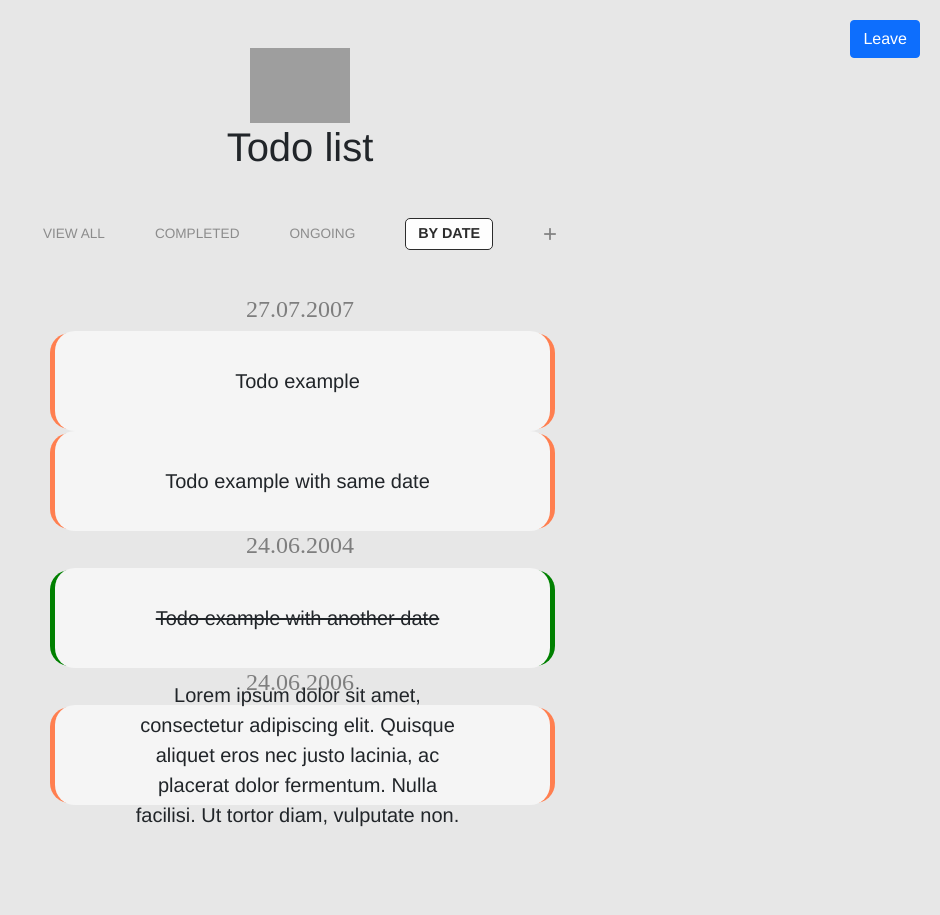
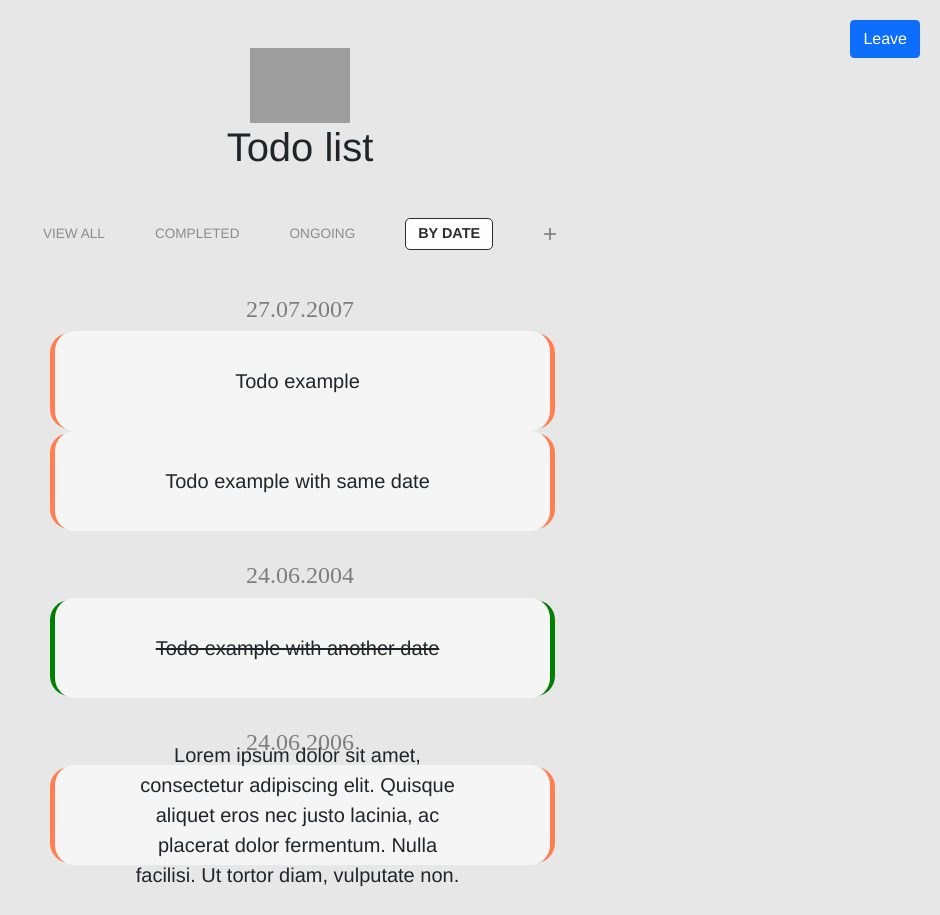
Before and after one commit to oceanofurtears/dstu-todo, a Vue app: page / in a window 1280 px wide. Both pictures are taken after a click on the element "BY DATE". Shown: the whole page, without its empty margins (340-1280 px from the left). Before the commit the page ends 830 px from the top, so only its background shows below. Built offline with nearby package versions, Linux system fonts and the light colour scheme; grey boxes are pictures that could not be loaded.

Commit message:
visuals fixed
buttons still didn't work

```diff
--- a/src/components/TodoByDate.vue
+++ b/src/components/TodoByDate.vue
@@ -1,5 +1,5 @@
 <template>
-  <div class="plate" v-if="todos.length > 0">
+  <div class="gap" v-if="todos.length > 0">
     <h4 style="font-family: 'Days One'; cursor: default; color: #7E7E7E;">{{todos[0].date}}</h4>
     <transition-group name="user-list">
       <TodoListItem
@@ -30,5 +30,7 @@ export default {
 </script>
 
 <style scoped>
-
+  .gap {
+    padding-bottom: 30px;
+  }
 </style>
```
